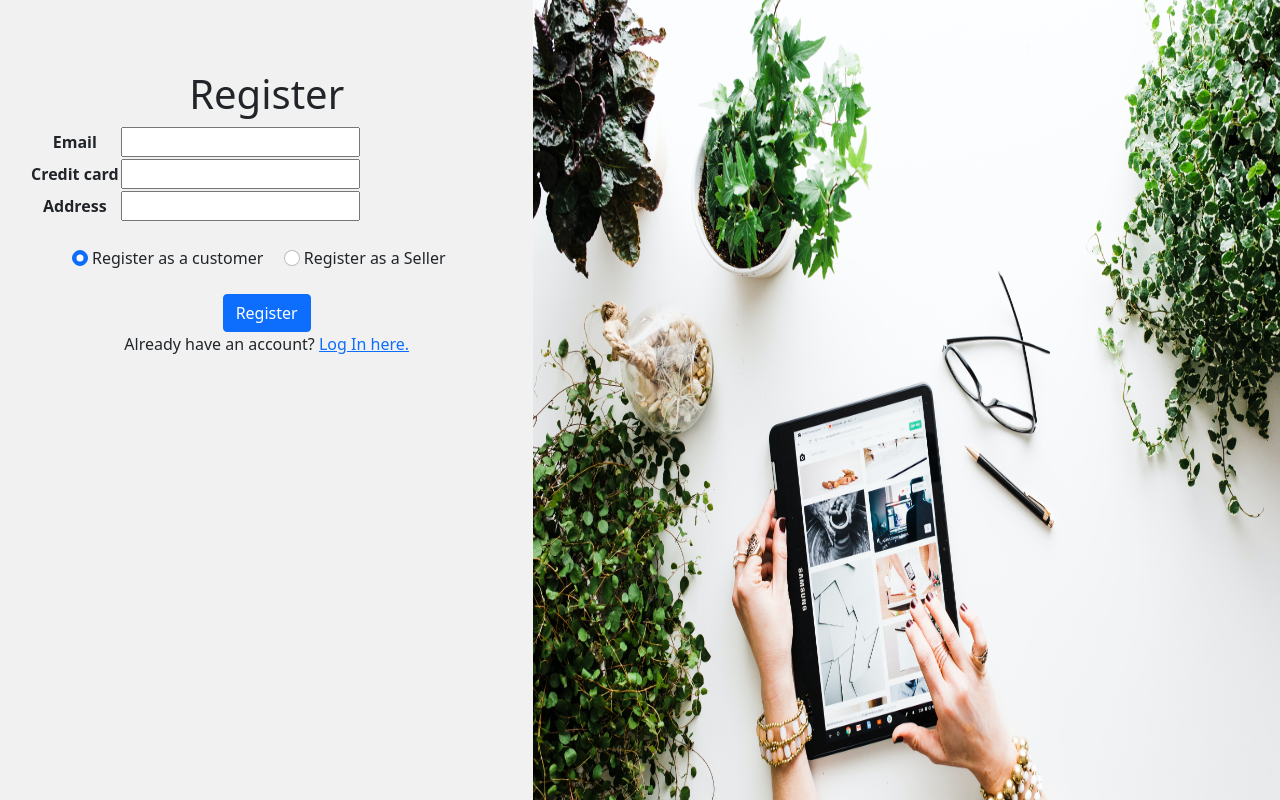
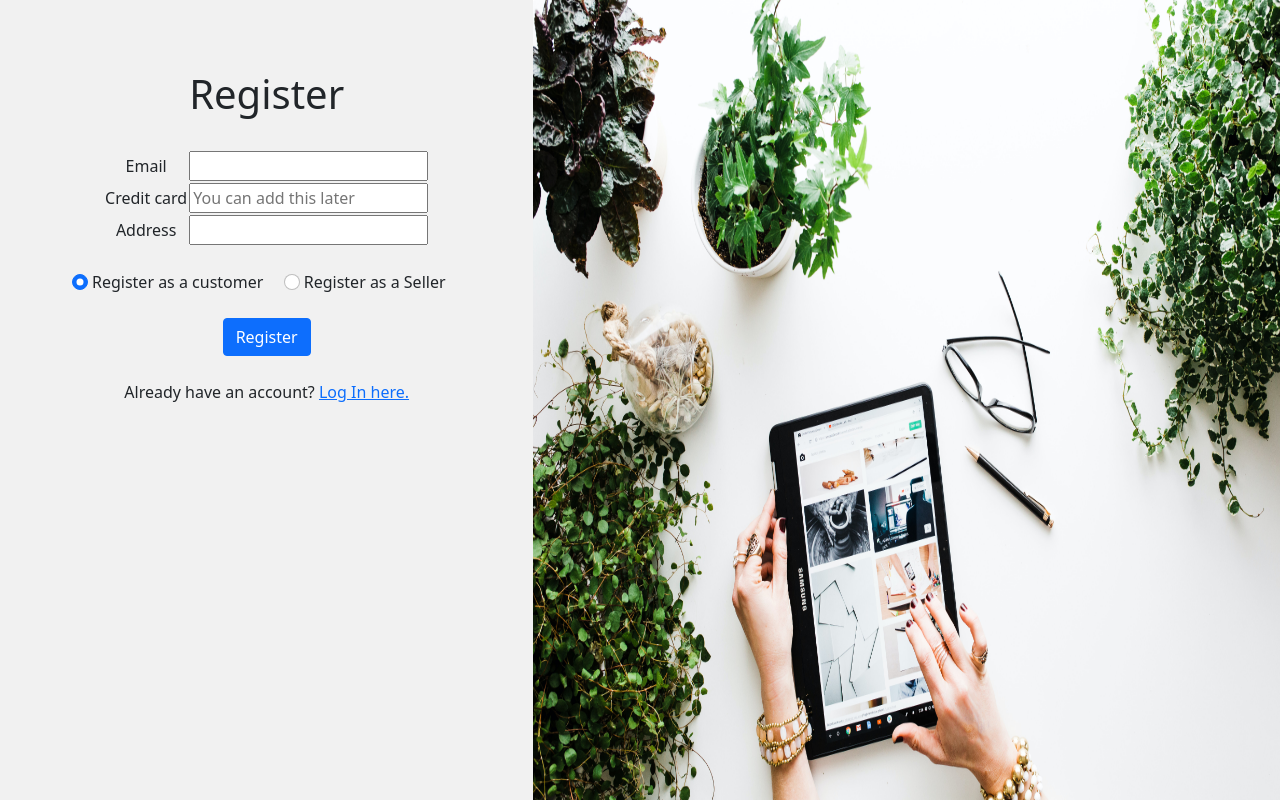
Before and after one commit to CSE321/CSE321-E-commerce, a Django app: template Ecommerce/Marketplace/templates/Marketplace/register.html in a window 1280 px wide. Shown: the part 110-910 px from the top of the page. Run offline with Django 3.2, Linux system fonts and the light colour scheme; the template is opened without the code that fills it, so the values that code supplies are empty; some libraries are stand-ins or nearby versions.

Commit message:
Update register.html

```diff
--- a/Ecommerce/Marketplace/templates/Marketplace/register.html
+++ b/Ecommerce/Marketplace/templates/Marketplace/register.html
@@ -6,28 +6,33 @@
     <div class="container-fluid" style="height: 100%;" >
         <div class="row" style="height: 100%;">
           <div class="col-lg-5" style="text-align :center; padding: 0px;background-color:#f1f1f1" >
-            <div style="text-align :center ;margin :70px 30px"}}>
+            <div style="text-align :center ;margin :70px 30px">
                 {% if message %}
                     <div class="alert alert-danger" role="alert">
                         {{ message.capitalize }}
                     </div>
                 {% endif %}
-                <h1>Register</h1>
+                <h1>Register</h1><br>
                 <form action="{% url 'register' %}" method="post">
                     {% csrf_token %}
-                    <table style="padding:15px">
+                    <table style="text-align :center ;margin :auto">
                         <tr>
-                            <td class="thick"><label>Email</label></td>
-                            <td class="thick"><input type="email" name="email"></td>
+                            <td><label>Email</label></td>
+                            <td><input type="email" name="email" required=""></td>
                         </tr>
-                        {{ form }}
+                            {% for form in form %}
+                                <tr>
+                                    <td  ><label>{{form.label}}</label></td>
+                                    <td  >{{form}}</td>
+                                </tr>
+                            {% endfor %}
                         <tr>
-                            <td class="thick"><label>Credit card</label></td>
-                            <td class="thick"><input type="number" name="credit_card_number"></td>
+                            <td  ><label>Credit card</label></td>
+                            <td  ><input type="number" name="credit_card_number" placeholder="You can add this later"></td>
                         </tr>
                         <tr>
-                            <td class="thick"><label>Address</label></td>
-                            <td class="thick"><input type="text" name="address"></td>
+                            <td  ><label>Address</label></td>
+                            <td  ><input type="text" name="address"></td>
                         </tr>
                     </table>
                     <br>
@@ -49,7 +54,7 @@
 
                 </form>
 
-                 Already have an account? <a href="{% url 'login' %}">Log In here.</a>
+                 <br> Already have an account? <a href="{% url 'login' %}">Log In here.</a>
                 </div>
              </div>
             <div class="col-lg-7" style="padding: 0px;">
```
